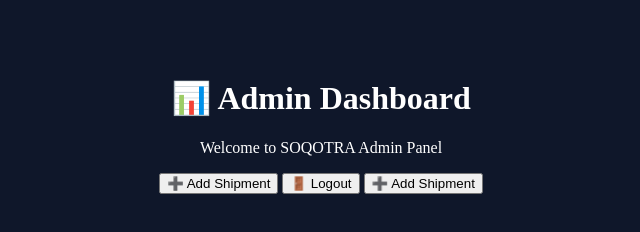
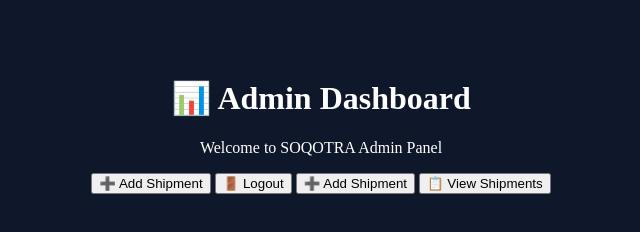
Before and after one commit to MRizwan2016/soqotra-cargo, a plain HTML site: page frontend/dashboard.html in a window 1280 px wide. Shown: the whole page, without its empty margins (319-959 px from the left). Drawn offline with Linux system fonts and the light colour scheme.

Commit message:
Add 'View Shipments' button to dashboard
Added a button to view shipments on the dashboard.

```diff
--- a/frontend/dashboard.html
+++ b/frontend/dashboard.html
@@ -13,6 +13,7 @@
   <button onclick="goAdd()">➕ Add Shipment</button>
   <button onclick="logout()">🚪 Logout</button>
   <button onclick="window.location.href='add-shipment.html'">➕ Add Shipment</button>
+ <button onclick="window.location.href='shipments.html'">📋 View Shipments</button>
 
   <script>
  <button onclick="window.location.href='add-shipment.html'">➕ Add Shipment</button>
```
